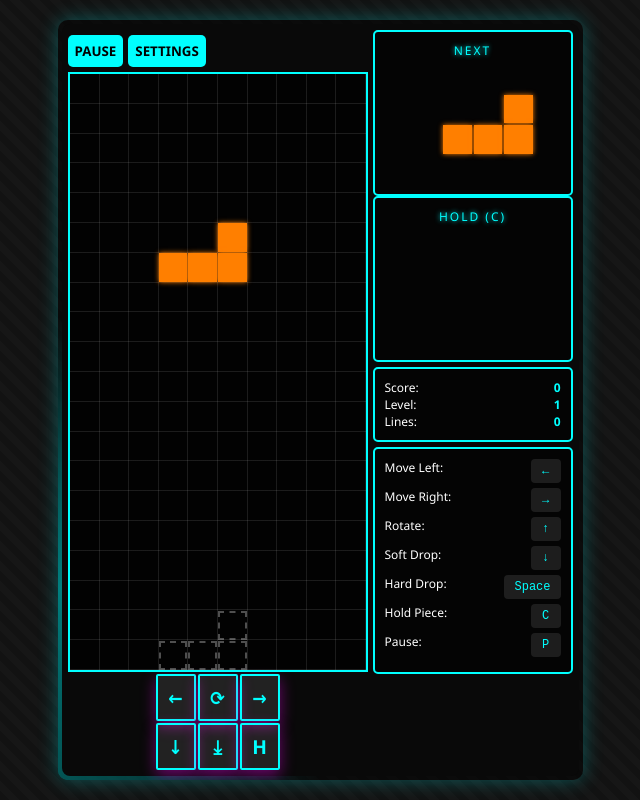
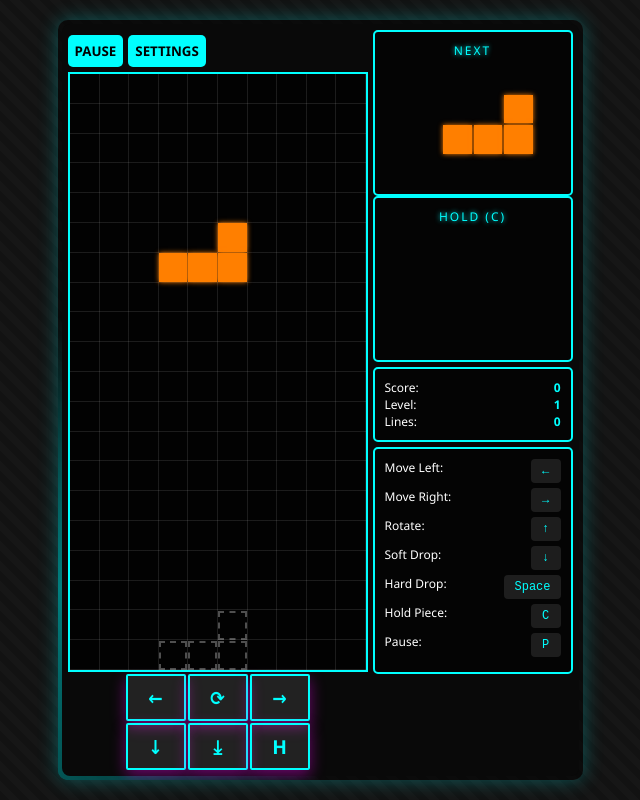
Before and after one commit to rendrakb/tetris-html, a plain HTML site: page index.html in a window 1280 px wide. Shown: the whole page, without its empty margins (320-960 px from the left). Drawn offline with Linux system fonts and the light colour scheme.

Commit message:
size tweak

```diff
--- a/index.html
+++ b/index.html
@@ -27,7 +27,7 @@
         justify-content: center;
         align-items: center;
         min-height: 100vh;
-        overflow: hidden;
+        overflow: auto;
         position: relative;
       }
 
@@ -441,8 +441,8 @@
         border-radius: 2px;
         cursor: pointer;
         user-select: none;
-        min-width: 40px;
-        min-height: 40px;
+        min-width: 60px;
+        min-height: 30px;
       }
 
       .ctrl-btn:active {
```
